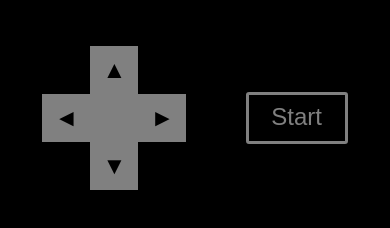
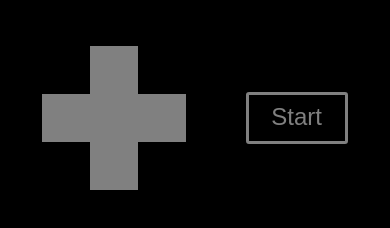
Before and after one commit to joseph-s-foster/Classic-Snake, a plain HTML site: page index.html in a window 390 px wide. Shown: the part 402-630 px from the top of the page. Drawn offline with Linux system fonts and the light colour scheme.

Commit message:
troubleshooting button properties for mobile viewports

```diff
--- a/index.html
+++ b/index.html
@@ -14,17 +14,11 @@
       <div id="game-over" class="hidden">Game Over</div>
       <div class="dpad">
         <div id="controls">
-          <div class="control-row">
-            <div class="control-btn" id="up-btn">▲</div>
-          </div>
-          <div class="control-row">
-            <div class="control-btn" id="left-btn">◄</div>
-            <div class="control-btn" id="center-btn"></div>
-            <div class="control-btn" id="right-btn">►</div>
-          </div>
-          <div class="control-row">
-            <div class="control-btn" id="down-btn">▼</div>
-          </div>
+          <div class="control-btn" id="up-btn"></div>
+          <div class="control-btn" id="down-btn"></div>
+          <div class="control-btn" id="left-btn"></div>
+          <div class="control-btn" id="right-btn"></div>
+          <div class="control-btn" id="center-btn"></div>
         </div>
         <div id="start-button">Start</div>
       </div>
--- a/styles.css
+++ b/styles.css
@@ -7,6 +7,7 @@ body {
   font-family: Arial, sans-serif;
   overflow: hidden;
 }
+
 
 .container {
   text-align: center;
@@ -67,26 +68,47 @@ body {
 }
 
 #controls {
-  display: flex;
-  flex-direction: column;
-}
-
-.control-row {
-  display: flex;
+  display: grid;
+  grid-template-columns: repeat(3, 48px);
+  grid-template-rows: repeat(3, 48px);
+  /* gap: 8px; */
   justify-content: center;
+  align-items: center;
 }
 
 .control-btn {
-  display: flex;
   color: #000;
   background-color: grey;
+  margin: 0;
   width: 48px;
   height: 48px;
   cursor: pointer;
   user-select: none;
-  align-items: center;
-  justify-content: center;
-  font-size: 1.5rem;
+}
+
+#up-btn {
+  grid-column: 2;
+  grid-row: 1;
+}
+
+#down-btn {
+  grid-column: 2;
+  grid-row: 3;
+}
+
+#left-btn {
+  grid-column: 1;
+  grid-row: 2;
+}
+
+#right-btn {
+  grid-column: 3;
+  grid-row: 2;
+}
+
+#center-btn {
+grid-column: 2;
+grid-row: 2;
 }
 
 #start-button {
```
